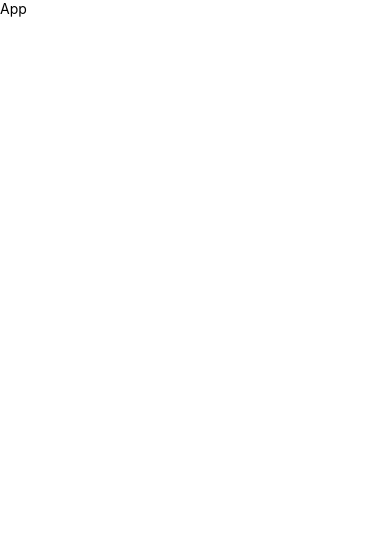
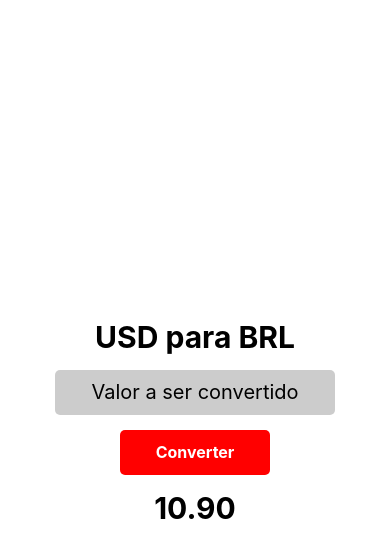
Before and after one commit to denervalspelizario/appConversorDeMoedas, a React Native app: screen / in a window 390 px wide. Shown: the top 558 px of the page. Built offline with nearby package versions, Linux system fonts and the light colour scheme.

Commit message:
update appConversorMoedas criacao de estilos de component conversor

```diff
--- a/App.js
+++ b/App.js
@@ -15,6 +15,7 @@ class App extends Component {
 
       return(
         <View style={styles.container}>
+          {/* Compoennte criado e importados com duas props  */}
           <Conversor moedaA='USD' moedaB='BRL'/>
 
 
@@ -29,6 +30,8 @@ class App extends Component {
 
     container: {
       flex: 1,
+      justifyContent: 'center',
+      alignItems: 'center'
     }
 
 });
--- a/src/Conversor/index.js
+++ b/src/Conversor/index.js
@@ -1,17 +1,38 @@
 import React, {Component} from 'react';
-import { StyleSheet, Text, View, } from 'react-native';
+import { StyleSheet, Text, View, TextInput, TouchableOpacity } from 'react-native';
 
 
 
 
 class Conversor extends Component {
 
+    constructor(props){
+        super(props);
+        this.state = {
+
+        }
+    }
+
+
     render(){
 
       return(
         <View style={styles.container}>
-          <Text>App</Text>
+          <Text style={styles.titulo}>{this.props.moedaA} para {this.props.moedaB}</Text>
+          <TextInput
+            placeholder='Valor a ser convertido'
+            style={styles.areaInput}
+            onChangeText={()=>{}}
+            keyboardType='numeric'
+          />
 
+          <TouchableOpacity style={styles.botaoArea}>
+            <Text style={styles.botaoTexto}>Converter</Text>
+          </TouchableOpacity>
+
+          <Text style={styles.valorConvertido}>
+            10.90
+          </Text>
 
 
         </View>
@@ -24,6 +45,43 @@ class Conversor extends Component {
 
     container: {
       flex: 1,
+      justifyContent: 'center',
+      alignItems: 'center',
+    },
+    titulo: {
+        fontSize: 30,
+        fontWeight: 'bold',
+        color: '#000',
+    },
+    areaInput: {
+        width: 280,
+        height: 45,
+        backgroundColor: '#CCC',
+        textAlign: 'center',
+        marginTop: 15,
+        fontSize: 20,
+        color: '#000',
+        borderRadius: 5,
+    },
+    botaoArea: {
+        width: 150,
+        height: 45,
+        backgroundColor: '#FF0000',
+        borderRadius: 5,
+        justifyContent: 'center',
+        alignItems: 'center',
+        marginTop: 15,
+    },
+    botaoTexto: {
+        fontSize: 16,
+        fontWeight: 'bold',
+        color: '#FFF',
+    },
+    valorConvertido: {
+        fontSize: 30,
+        fontWeight: 'bold',
+        color: '#000',
+        marginTop: 15
     }
 
 });
```
